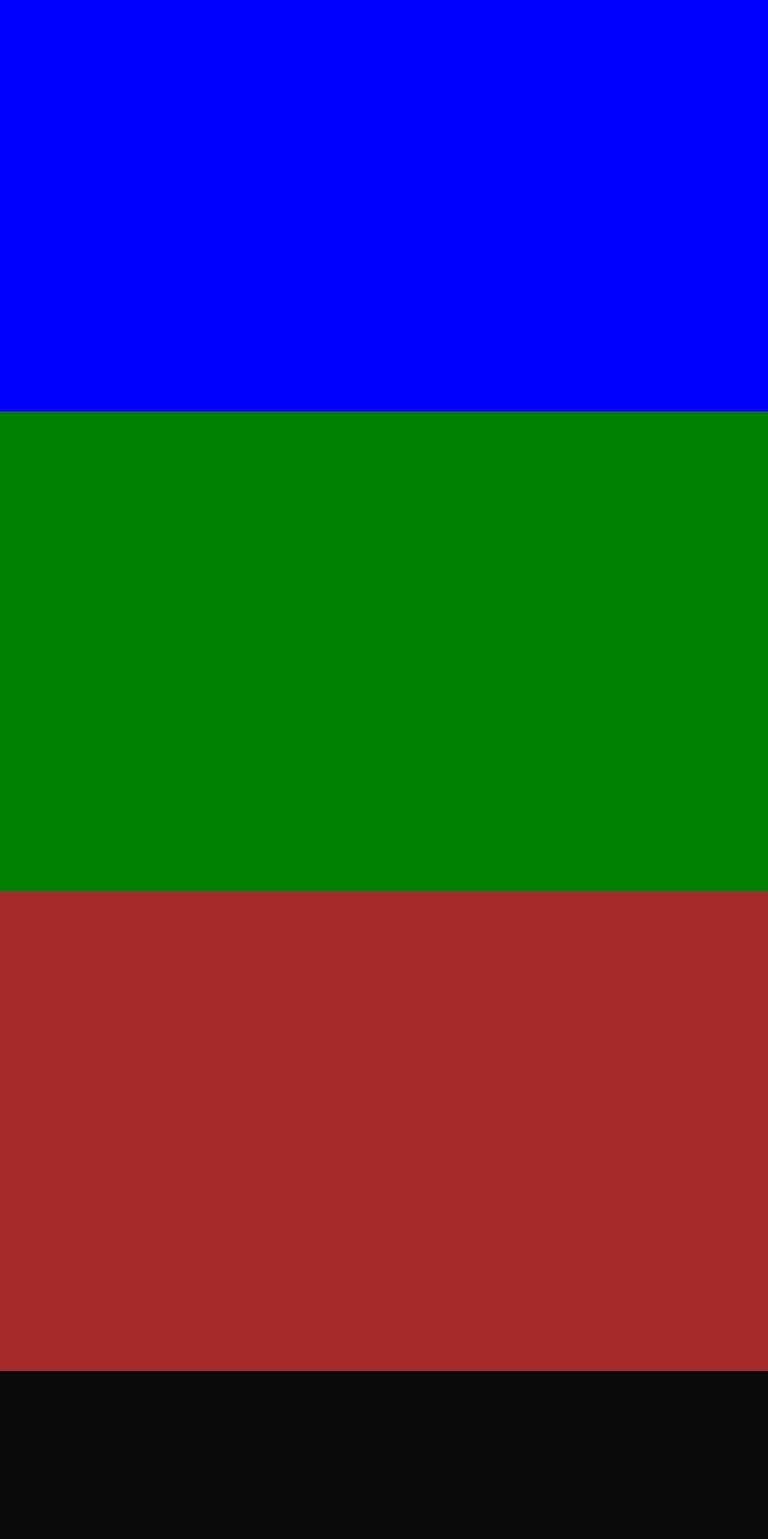
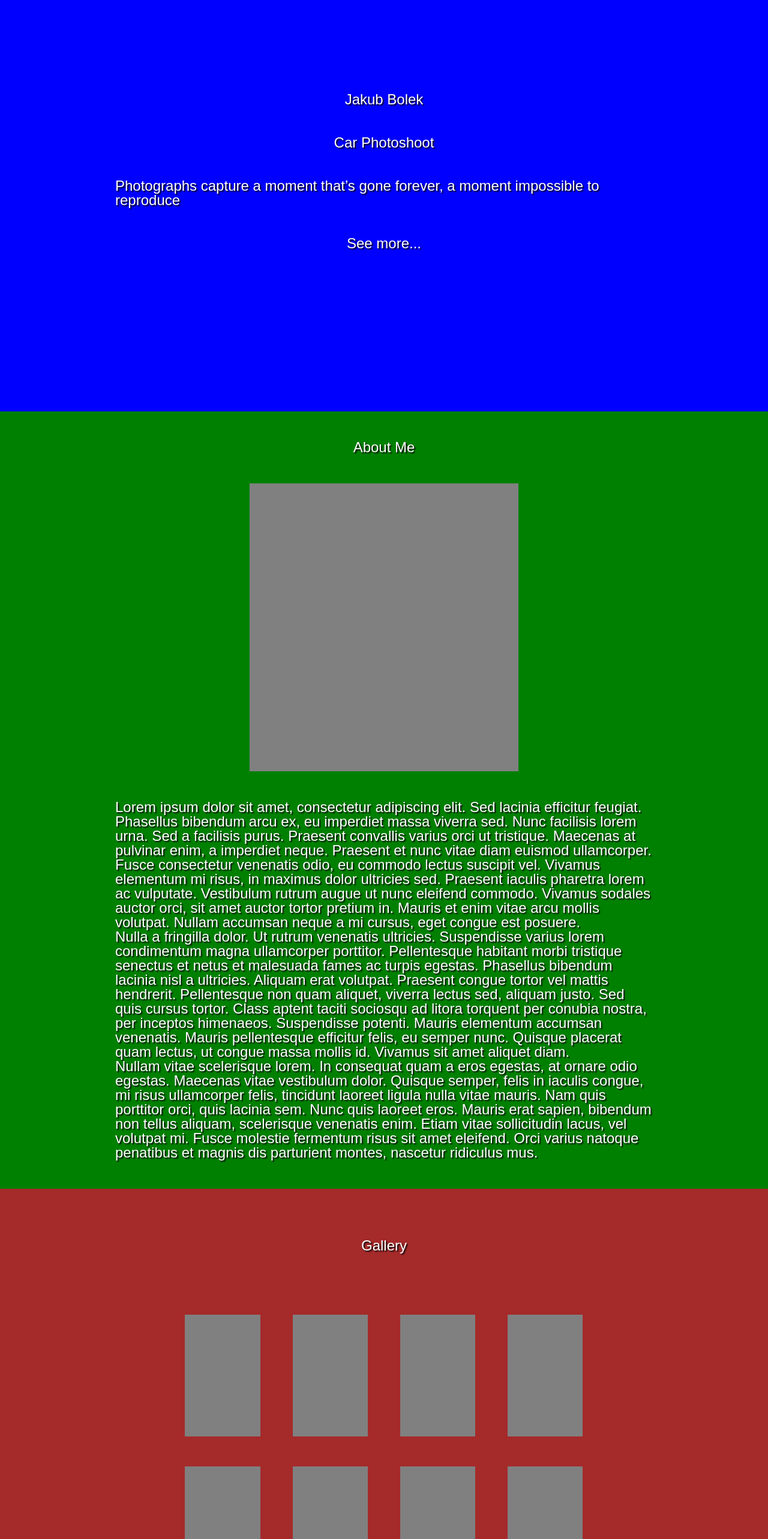
Before and after one commit to MateuszJankowski02/BolekPortfolio, a Nuxt app: page / in a window 1280 px wide. Shown: the part 234-2800 px from the top of the page at 60% size. Before the commit the page ends 2520 px from the top, so only its background shows below. Built offline with nearby package versions, Linux system fonts and the light colour scheme; no server answers; the database is empty.

Commit message:
Added and styled temporary HTML elements

```diff
--- /dev/null
+++ b/assets/styles/mixin.scss
@@ -0,0 +1,26 @@
+@mixin grid-template-center{
+    display: grid;
+    grid-template-columns: 15% 70% 15%;
+    grid-template-rows: 5% 90% 5%;
+}
+
+@mixin grid-content-center{
+    grid-column: 2;
+    grid-row: 2;
+}
+
+@mixin section-size{
+    min-height: 100vh;
+    max-height: 200vh;
+    min-width: 50rem;
+    width: 100%;
+    padding-block:2rem;
+    overflow: hidden;
+}
+
+@mixin flex-center($flex-direction){
+    display: flex;
+    flex-direction: $flex-direction;
+    align-items: center;
+    justify-content: center;
+}
--- a/components/About.vue
+++ b/components/About.vue
@@ -1,6 +1,29 @@
 <template lang="">
     <div class="about">
-
+        <div class="about-content">
+            <h5>About Me</h5>
+            <div class="image-placeholder"></div>
+            <div>
+                <p>Lorem ipsum dolor sit amet, consectetur adipiscing elit. Sed lacinia efficitur feugiat.
+                   Phasellus bibendum arcu ex, eu imperdiet massa viverra sed. Nunc facilisis lorem urna.
+                   Sed a facilisis purus. Praesent convallis varius orci ut tristique. Maecenas at pulvinar enim, a imperdiet neque.
+                   Praesent et nunc vitae diam euismod ullamcorper. Fusce consectetur venenatis odio, eu commodo lectus suscipit vel.
+                   Vivamus elementum mi risus, in maximus dolor ultricies sed. Praesent iaculis pharetra lorem ac vulputate.
+                   Vestibulum rutrum augue ut nunc eleifend commodo. Vivamus sodales auctor orci, sit amet auctor tortor pretium in.
+                   Mauris et enim vitae arcu mollis volutpat. Nullam accumsan neque a mi cursus, eget congue est posuere.</p>
+                <p>Nulla a fringilla dolor. Ut rutrum venenatis ultricies. Suspendisse varius lorem condimentum magna ullamcorper porttitor.
+                   Pellentesque habitant morbi tristique senectus et netus et malesuada fames ac turpis egestas. Phasellus bibendum lacinia nisl a ultricies.
+                   Aliquam erat volutpat. Praesent congue tortor vel mattis hendrerit. Pellentesque non quam aliquet, viverra lectus sed, aliquam justo.
+                   Sed quis cursus tortor. Class aptent taciti sociosqu ad litora torquent per conubia nostra, per inceptos himenaeos. Suspendisse potenti.
+                   Mauris elementum accumsan venenatis. Mauris pellentesque efficitur felis, eu semper nunc.
+                   Quisque placerat quam lectus, ut congue massa mollis id. Vivamus sit amet aliquet diam.</p>
+                <p>Nullam vitae scelerisque lorem. In consequat quam a eros egestas, at ornare odio egestas.
+                   Maecenas vitae vestibulum dolor. Quisque semper, felis in iaculis congue, mi risus ullamcorper felis, tincidunt laoreet ligula nulla vitae mauris.
+                   Nam quis porttitor orci, quis lacinia sem. Nunc quis laoreet eros. Mauris erat sapien, bibendum non tellus aliquam, scelerisque venenatis enim.
+                   Etiam vitae sollicitudin lacus, vel volutpat mi. Fusce molestie fermentum risus sit amet eleifend.
+                   Orci varius natoque penatibus et magnis dis parturient montes, nascetur ridiculus mus.</p>
+            </div>
+        </div>
     </div>
 </template>
 <script>
@@ -8,10 +31,21 @@ export default {
 
 }
 </script>
-<style lang="scss">
+<style lang="scss" scoped>
+    @use "../assets/styles/mixin.scss" as *;
     .about {
         background-color: green;
-        height: 100vh;
-        width: 100%;
+        @include section-size;
+        @include grid-template-center;
+    }
+    .about-content{
+        @include grid-content-center;
+        @include flex-center(column);
+        row-gap: 2rem;
+    }
+    .image-placeholder{
+        width: 50%;
+        min-height: 20rem;
+        background-color: gray;
     }
 </style>
--- a/components/Gallery.vue
+++ b/components/Gallery.vue
@@ -1,6 +1,18 @@
 <template lang="">
     <div class="gallery">
-
+        <div class="gallery-content">
+            <h5>Gallery</h5>
+            <div class="images">
+                <div class="image-placeholder"></div>
+                <div class="image-placeholder"></div>
+                <div class="image-placeholder"></div>
+                <div class="image-placeholder"></div>
+                <div class="image-placeholder"></div>
+                <div class="image-placeholder"></div>
+                <div class="image-placeholder"></div>
+                <div class="image-placeholder"></div>
+            </div>
+        </div>
     </div>
 </template>
 <script>
@@ -8,10 +20,31 @@ export default {
 
 }
 </script>
-<style lang="scss">
+<style lang="scss" scoped>
+    @use "../assets/styles/mixin.scss" as *;
     .gallery {
         background-color: brown;
-        height: 100vh;
+        @include grid-template-center;
+        @include section-size;
         width: 100%;
     }
+    .gallery-content{
+        @include grid-content-center;
+        @include flex-center(column);
+        justify-content: space-between;
+    }
+    .images{
+        width: 80%;
+        height: 80%;
+        display: grid;
+        grid-template-rows: repeat(2, 50%);
+        grid-template-columns: repeat(4, 25%);
+    }
+
+    .image-placeholder{
+        width: 70%;
+        height: 80%;
+        background-color: gray;
+        justify-self: center;
+    }
 </style>
--- a/components/Home.vue
+++ b/components/Home.vue
@@ -1,6 +1,11 @@
 <template lang="">
     <div class="home">
-
+        <div class="home-content">
+            <h5>Jakub Bolek</h5>
+            <h4>Car Photoshoot</h4>
+            <h2>Photographs capture a moment that’s gone forever, a moment impossible to reproduce</h2>
+            <p>See more...</p>
+        </div>
     </div>
 </template>
 <script>
@@ -8,10 +13,18 @@ export default {
 
 }
 </script>
-<style lang="scss">
+<style lang="scss" scoped>
+    @use "../assets/styles/mixin.scss" as *;
     .home {
         background-color: blue;
-        height: 100vh;
-        width: 100%;
+        @include section-size;
+        @include grid-template-center;
+
+    }
+    .home-content{
+        @include grid-content-center;
+        @include flex-center(column);
+        row-gap: 2rem;
+
     }
 </style>
```
